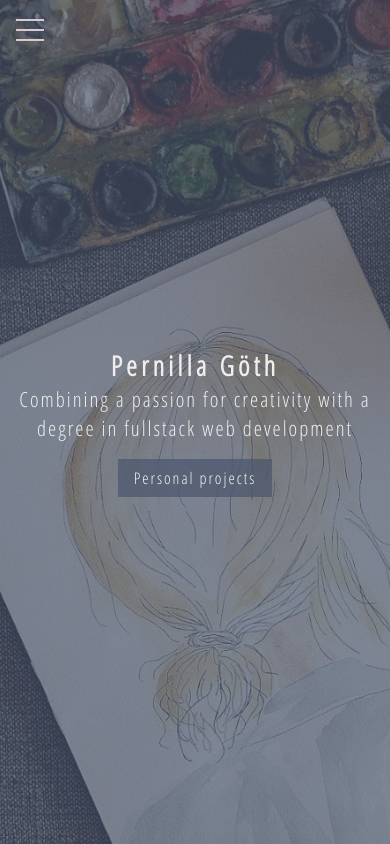
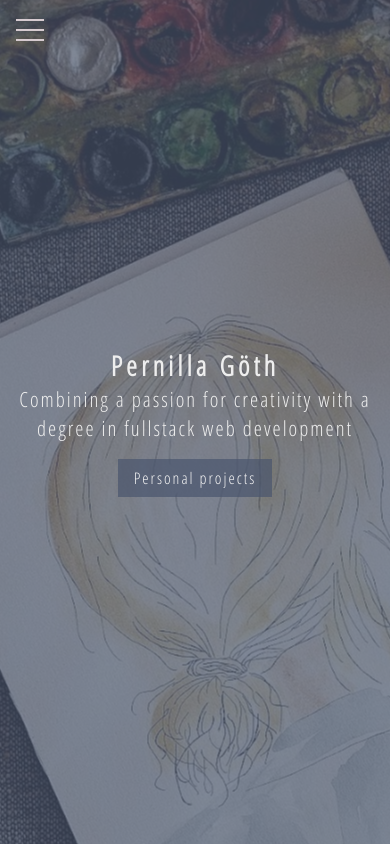
Before and after one commit to pg222jx/portfolio, a React (Create React App) app: page / in a window 390 px wide. Built offline with nearby package versions, Linux system fonts and the light colour scheme.

Commit message:
Checking deployment bug in css

```diff
--- a/src/App.css
+++ b/src/App.css
@@ -376,3 +376,13 @@ a {
   padding: 2rem;
   overflow:auto;
 }
+
+@media only screen and (max-width: 600px) {
+  body {
+      background: url(./images/painting.jpg);
+  background-repeat: no-repeat;
+  background-attachment: fixed;
+  background-position: center;
+  /* background-size: cover; */
+  }
+}
```
